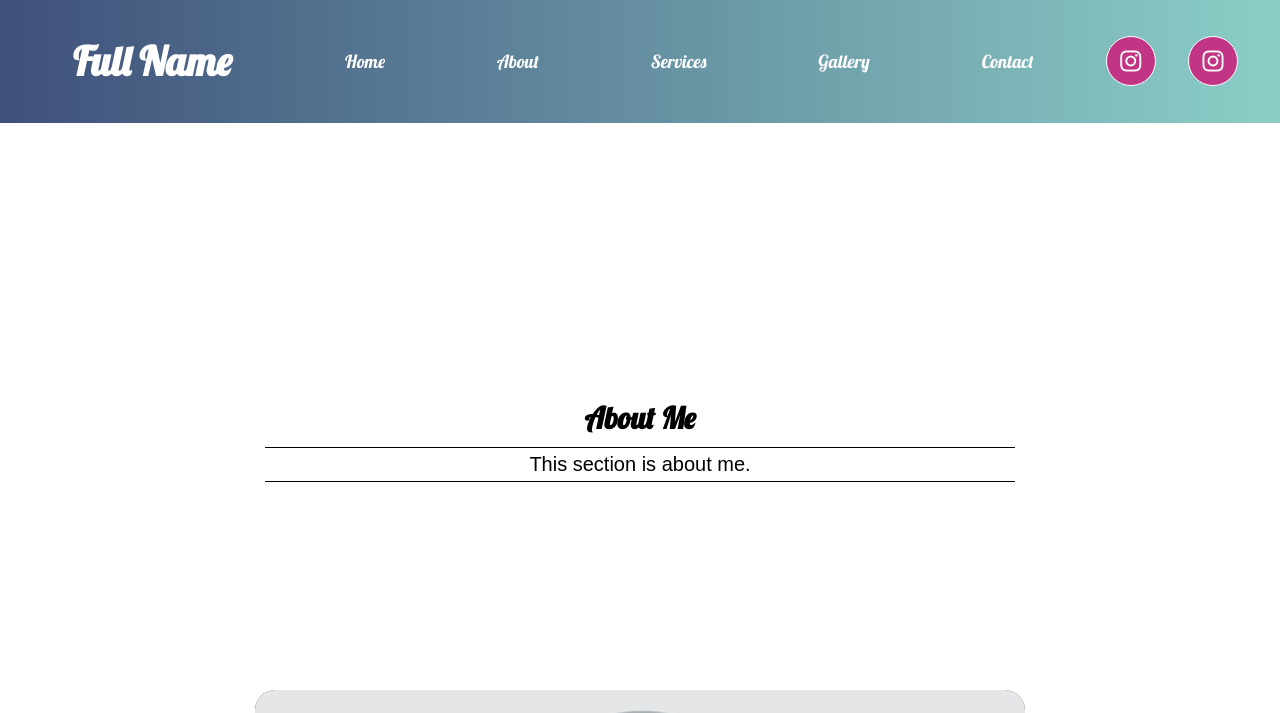
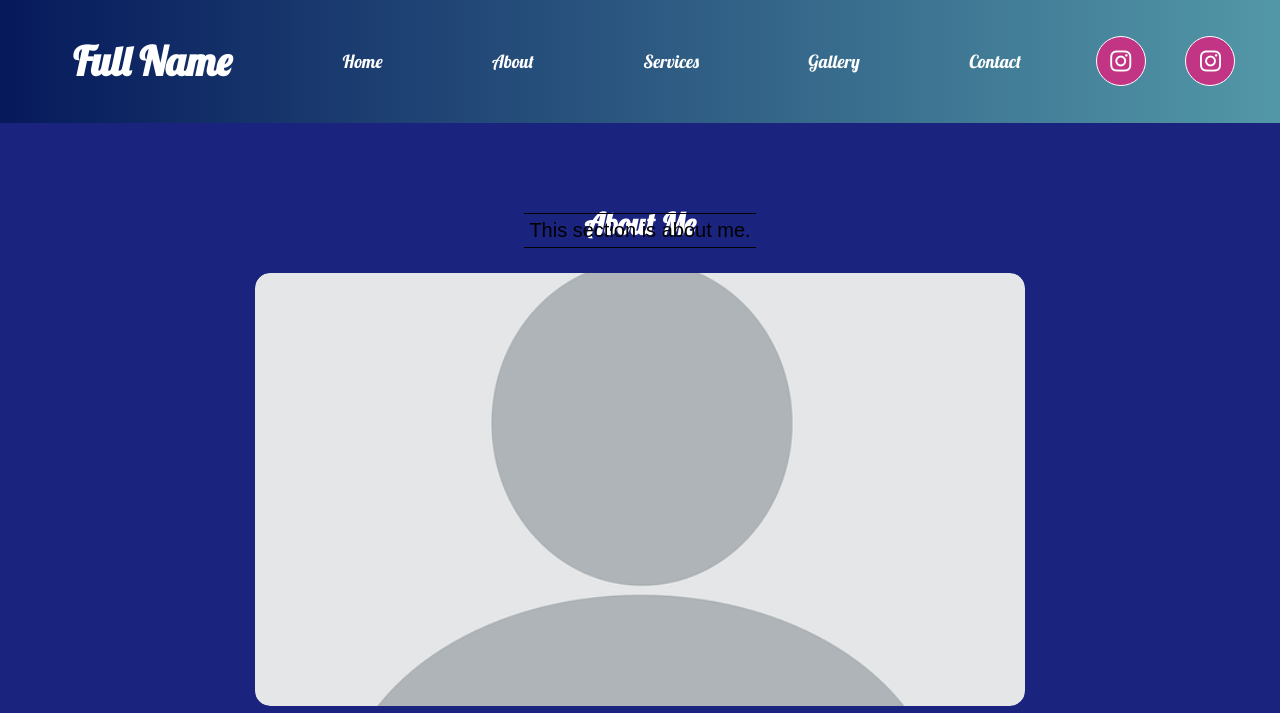
Before and after one commit to none-type/tattoo_website, a Django app: page / in a window 1280 px wide. Shown: the top 713 px of the page. Run offline with Django 5.2, Linux system fonts and the light colour scheme; data comes from the database, SQL or seed files in the repository.

Commit message:
fixed video/img aspect

```diff
--- a/static/styles.css
+++ b/static/styles.css
@@ -18,6 +18,7 @@
 
 body {
     /* Body-specific overrides */
+    background-color: rgba(26, 35, 126, 1.0);
     width: 100%; /* Makes body fill the full width of the viewport */
     height: auto; /* Lets the height adjust based on content */
 }
@@ -152,23 +153,29 @@
     position: relative; /* Allows absolute positioning of child elements */
     display: flex; /* Flexbox layout */
     justify-content: space-evenly; /* Evenly distributes space between items */
-    align-content: space-evenly; /* Aligns items evenly */
+    align-content: space-evenly; /* Aligns items evenly, only available with flex-wrap: wrap; */
     flex-direction: row; /* Aligns items in a row */
-    background-color: white; /* White background */
+    background-color: rgba(26, 35, 126, 1.0); /* White background */
     margin: 0px; /* Removes default margin */
     width: 100%; /* Full width */
     flex-wrap: wrap; /* Wraps items onto a new line if necessary */
     top: 90px; /* Pushes section down below navbar */
     padding-top: 100px; /* Adds space at the top of the section */
+    column-gap: 10px;
+    row-gap: 10px;
 }
 
+/*////////////////////////*/
+/* about section */
+
 .box1 {
-    width: 770px; /* Fixed width */
-    height: 500px; /* Fixed height */
-    background-color: white; /* White background */
-    border-radius: 6px; /* Rounded corners */
-    text-align: center; /* Centers text horizontally */
-    padding: 10px; /* Padding inside the box */
+    display: flex;
+    justify-content: center;
+    align-items: center;
+    width: 60rem; /* Adjust as needed */
+    height: auto; /* Height will be controlled by padding-bottom */
+    margin: 0 auto; /* Center the container */
+    max-width: 770px;
 }
 
 .box1 p {
@@ -184,45 +191,47 @@
     min-width: 200px; /* Minimum width for the text block */
 }
 
+/*////////////////////////*/
+/* profile image */
+
 .box2 {
-    background-color: gray; /* Gray background */
-    width: 770px; /* Fixed width */
-    height: 500px; /* Fixed height */
-    border-radius: 20px; /* No border radius */
-    padding: 0px; /* No padding */
+    display: flex;
+    justify-content: center;
+    align-items: center;
+    width: 60rem; /* Adjust as needed */
+    height: auto; /* Height will be controlled by padding-bottom */
+    margin: 0 auto; /* Center the container */
+    max-width: 770px;
 }
 
 .profile-image {
-    width: 770px; /* Full width */
-    height: 500px; /* Full height */
-    padding: 0px; /* No padding */
-    margin: 0px; /* No margin */
-    position: relative; /* Relative positioning for child elements */
-    box-sizing: border-box; /* Include padding in width and height */
-    align-content: center; /* Center content */
-    text-align: center; /* Center text */
-    border-radius: 20px; /* Rounds the corners of the video itself */
-    overflow: hidden; /* Clips the video to stay within the rounded corners */
+    position: relative;
+    width: 100%;
+    padding-bottom: 56.25%; /* 16:9 aspect ratio */
+    overflow: hidden; /* Hide overflow */
+    border-radius: 15px; /* Adjust corner rounding as needed */
 }
 
 .profile-image img {
-    width: 100%; /* Full width */
-    height: 100%; /* Full height */
-    object-fit: cover; /* Ensures image covers the container */
-    display: block; /* Prevents extra space below the image */
-    margin: 0; /* No margin */
-    align-content: center; /* Centers content */
-    border-radius: 20px; /* Rounds the corners of the video itself */
+    position: absolute;
+    top: 0;
+    left: 0;
+    width: 100%;
+    height: 100%;
+    object-fit: cover; /* Cover the area of the container */
+    border-radius: inherit; /* Match border-radius of the container */
 }
 
+/*////////////////////////*/
+
 .centered-text {
+    color: white;
     display: flex; /* Flexbox layout */
     justify-content: center; /* Centers items horizontally */
     align-items: flex-start; /* Aligns items at the top */
     height: 10%; /* Set height relative to parent */
     text-align: center; /* Center text horizontally */
     font-size: 30px; /* Font size */
-    color: black; /* Black text color */
 }
 
 p.profile-paragraph {
@@ -444,9 +468,12 @@
     align-items: center;
     width: 50px;
     height: 50px;
+    min-height: 50px;
+    min-width: 50px;
     background-color: #C13584; /* Instagram pink */
     border-radius: 50%;
     border: solid 1px white;
+    margin: 5px;
 }
 
 .instagram a {
```
Also changed, not shown: other parts of static/styles.css (+58 -43 lines).
